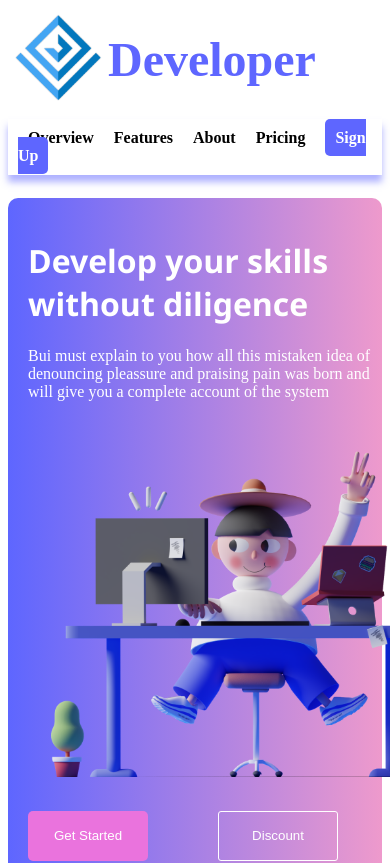
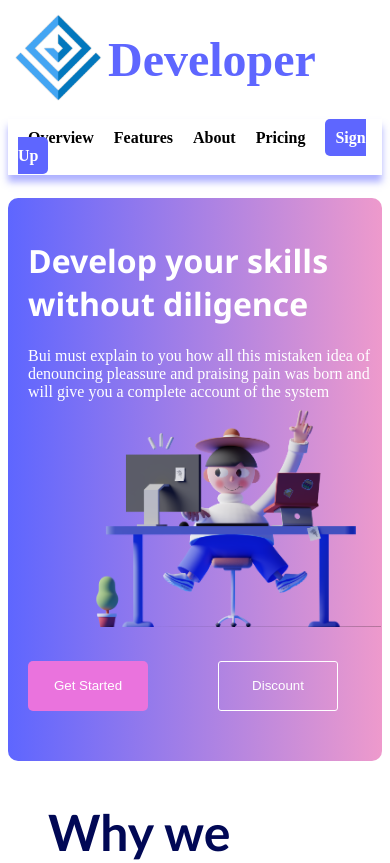
Before and after one commit to AvelinoTeixeira/Your-skills, a React (Vite) app: page / in a window 390 px wide. Shown: the top 863 px of the page. Built offline with nearby package versions, Linux system fonts and the light colour scheme.

Commit message:
Update index.css

```diff
--- a/src/index.css
+++ b/src/index.css
@@ -156,6 +156,11 @@ nav p {
 @media only screen and (max-width: 600px) {
   .itens p > br {
     display: none;
+  }
+  .itens img {
+    width: 300px;
+    margin-left: 15%;
+    height: 300px;
   }
 }
 
@@ -328,6 +333,7 @@ nav p {
 }
 
 .time img {
+  margin-left: -10%;
   height: 400px;
   width: 500px;
 }
```
